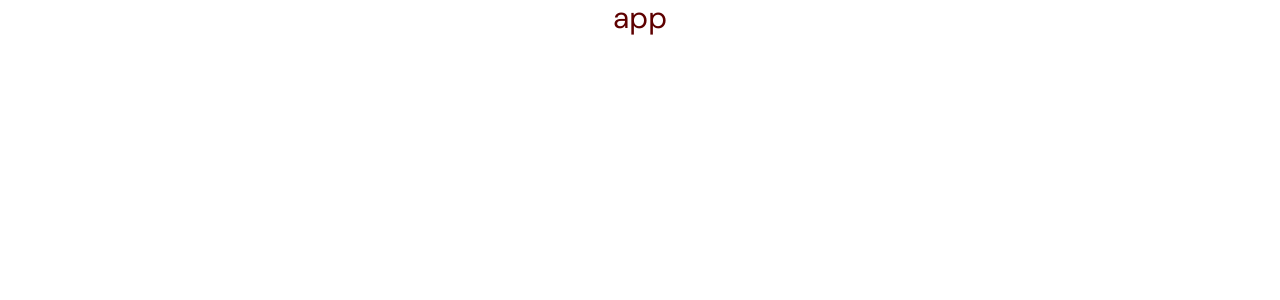
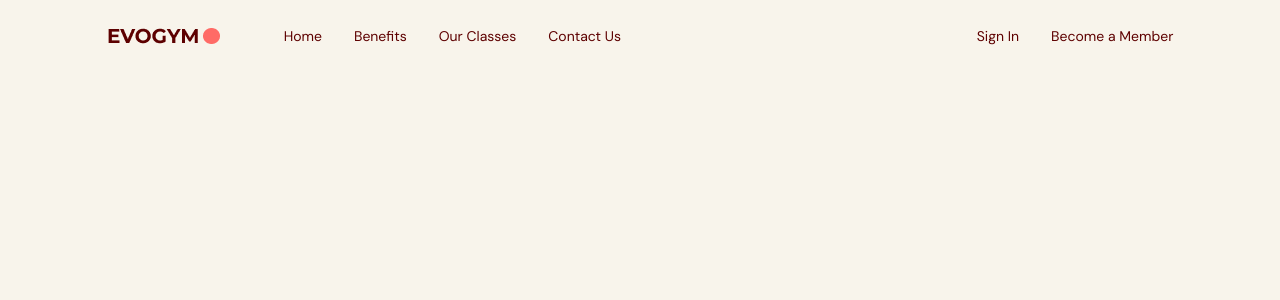
Before and after one commit to Liao993/typescript_gym_class, a React (Vite) app: page / in a window 1280 px wide. Shown: the top 300 px of the page. Built offline with nearby package versions, Linux system fonts and the light colour scheme.

Commit message:
Navbar tailwind design

```diff
--- a/src/App.tsx
+++ b/src/App.tsx
@@ -1,9 +1,10 @@
 //import { useState } from "react";
+import Navbar from "@/pages/navbar"
 
 function App() {
   return (
-    <div>
-      <h1 className="text-3xl text-center">app</h1>
+    <div className="app bg-gray-20">
+      <Navbar/>
     </div>
   );
 }
--- /dev/null
+++ b/src/pages/navbar/index.tsx
@@ -0,0 +1,38 @@
+//import { useState } from "react"
+//import { Bars3Icon, XMarkIcon } from "@heroicons/react/24/solid"
+import Logo from "@/assets/Logo.png"
+
+const Navbar = () => {
+  const flexBetween = "flex items-center justify-between"
+  return (
+    <div className= {`${flexBetween} fixed top-0 z-30 w-full py-6`}>
+      <div className={`${flexBetween} mx-auto w-5/6`}>
+        <div className={`${flexBetween} w-full gap-16`}>
+
+          {/*Left Side */}
+          <img src={Logo} alt="Logo" />
+
+          {/*Right Side */}
+          <div className={`${flexBetween} w-full`}>
+          {/* Home/  */}
+            <div className={`${flexBetween} gap-8 text-sm`}>
+              <p>Home</p>
+              <p>Benefits</p>
+              <p>Our Classes</p>
+              <p>Contact Us</p>
+
+            </div>
+
+          {/*Sign In */}
+            <div className={`${flexBetween} gap-8 text-sm`}>
+              <p>Sign In</p>
+              <button>Become a Member</button>
+            </div>
+          </div>
+        </div>
+      </div>
+    </div>
+  )
+}
+
+export default Navbar
```
